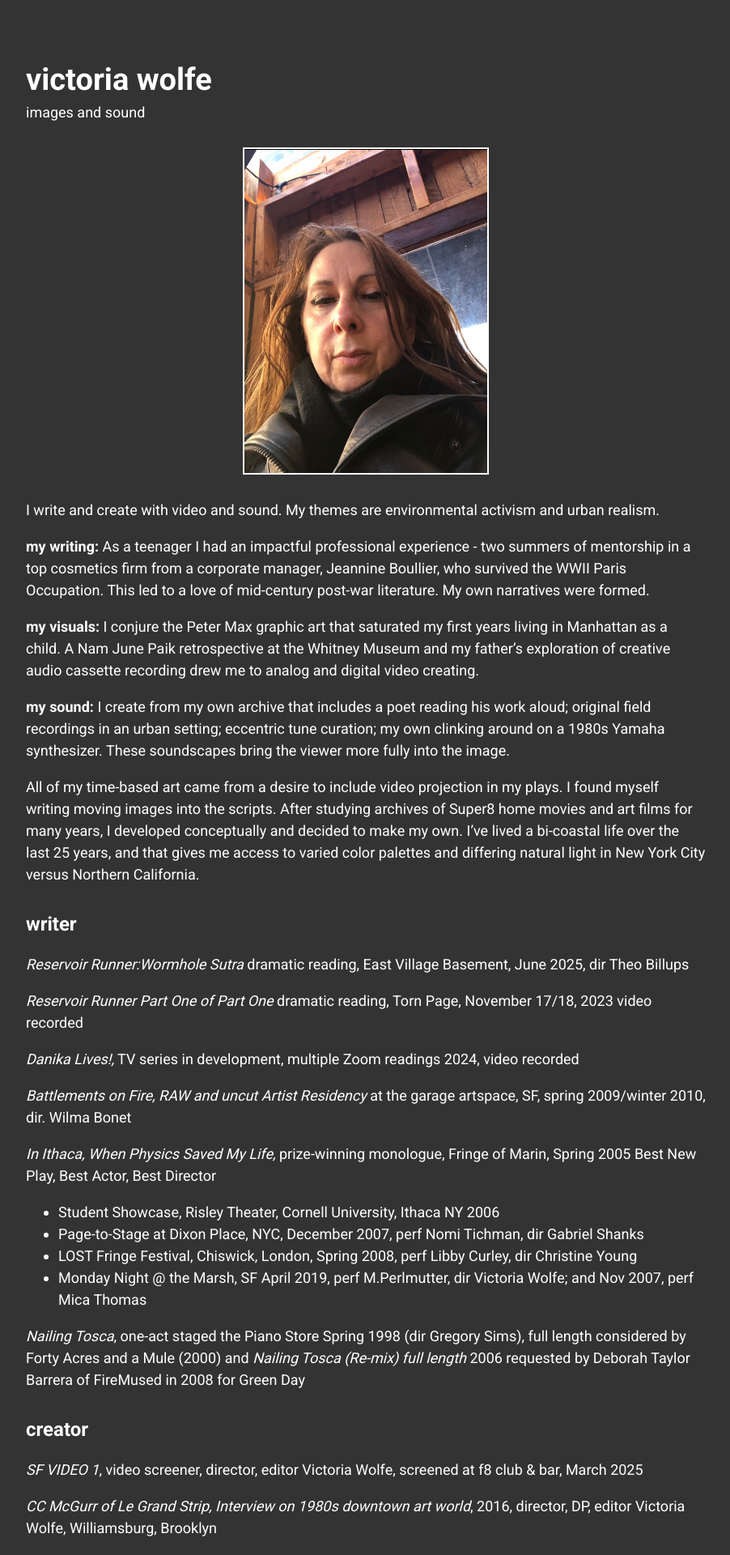
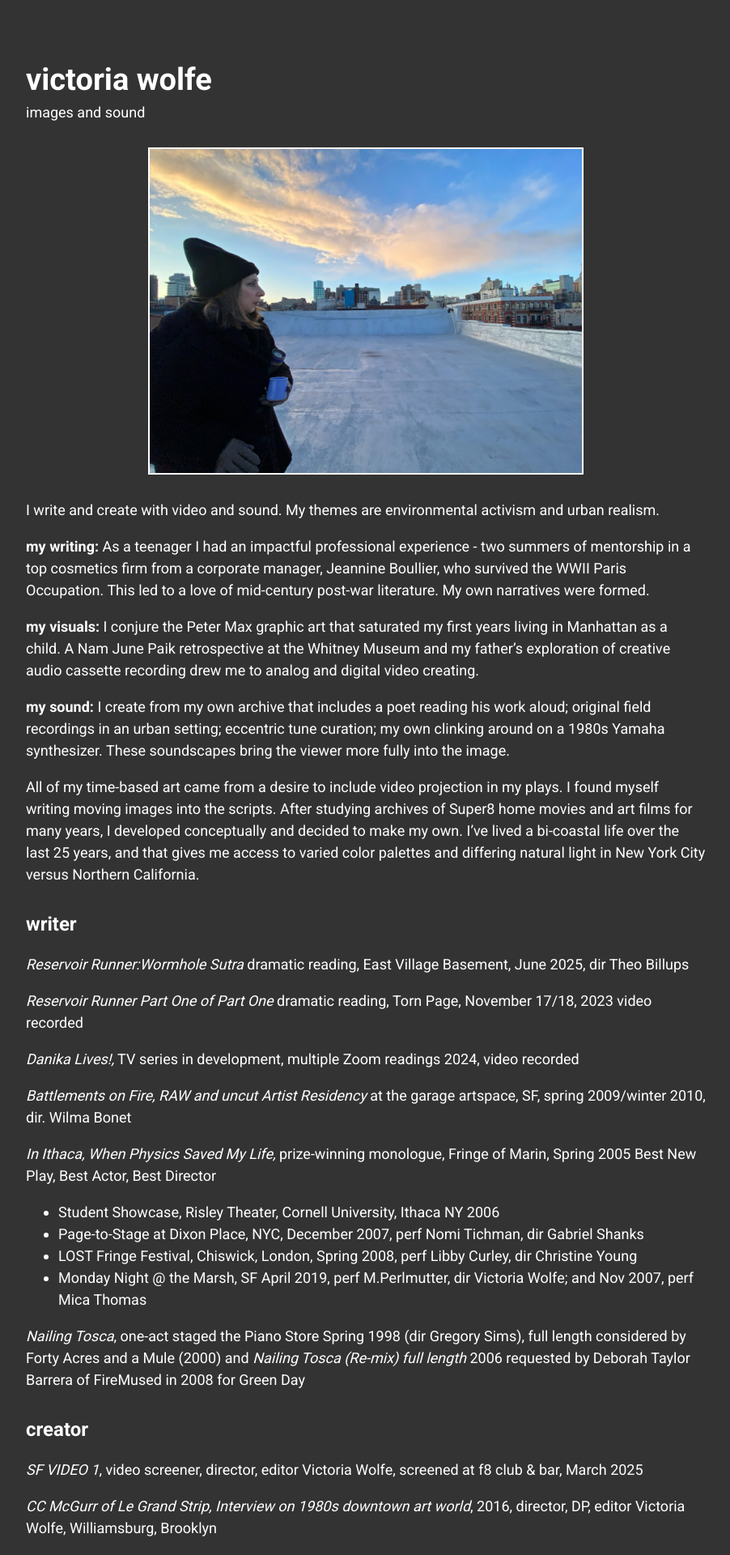
Before and after one commit to minicreative/victoriawolfe, a Jekyll site: the page built from index.md, in a window 1280 px wide. Shown: the top 1920 px of the page at 81% size, without its empty margins (188-1090 px from the left). Built offline with Jekyll 4.4.1, drawn with Linux system fonts in a browser that asks for light colours.

Commit message:
Update Pages “home”

```diff
--- a/index.md
+++ b/index.md
@@ -7,7 +7,7 @@ layout: page
 
 images and sound
 
-![](uploads/img_6210.jpg)
+![](uploads/VictoriaWolfe.png)
 
 I write and create with video and sound. My themes are environmental activism and urban realism.
 
@@ -18,8 +18,6 @@ I write and create with video and sound. My themes are environmental activism an
 **my sound:** I create from my own archive that includes a poet reading his work aloud; original field recordings in an urban setting; eccentric tune curation; my own clinking around on a 1980s Yamaha synthesizer. These soundscapes bring the viewer more fully into the image.
 
 All of my time-based art came from a desire to include video projection in my plays. I found myself writing moving images into the scripts. After studying archives of Super8 home movies and art films for many years, I developed conceptually and decided to make my own. I've lived a bi-coastal life over the last 25 years, and that gives me access to varied color palettes and differing natural light in New York City versus Northern California.
-
-
 
 ### writer
 
```
